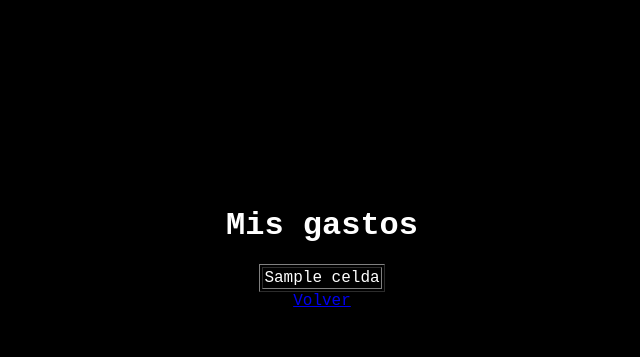
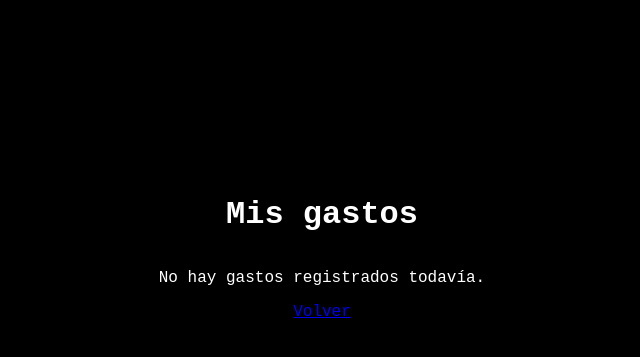
Before and after one commit to weirdElectronics/app-voice-to-text, a Flask app: template templates/ver_excel.html in a window 1280 px wide. Shown: the part 152-509 px from the top of the page, without its empty margins (318-958 px from the left). Run offline with Flask 3, Linux system fonts and the light colour scheme; the template is opened without the code that fills it: most values are stand-ins (such as "Sample title", 1, 10 or a date in 2020).

Commit message:
Update ver_excel.html

```diff
--- a/templates/ver_excel.html
+++ b/templates/ver_excel.html
@@ -7,6 +7,7 @@
 </head>
 <body>
   <h1>Mis gastos</h1>
+  {% if filas|length > 1 %}
     <table border="1">
       {% for fila in filas %}
         <tr>
@@ -16,6 +17,9 @@
         </tr>
       {% endfor %}
     </table>
+  {% else %}
+    <p>No hay gastos registrados todavía.</p>
+  {% endif %}
   <a href="/">Volver</a>
 </body>
 </html>
```
Lines whose indentation alone changed are shown as unchanged.
